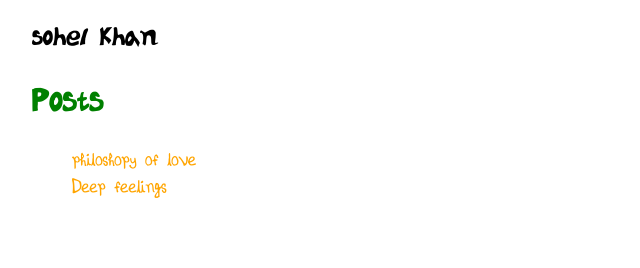
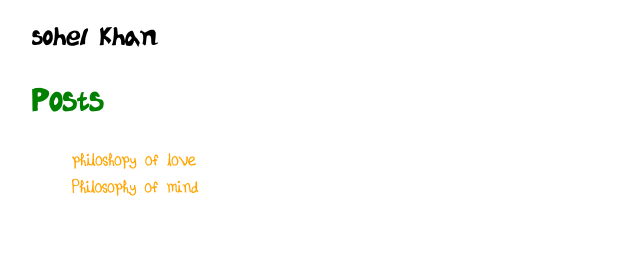
Before and after one commit to bengolinews/handfont.github.io, a plain HTML site: page menu/posts/index.html in a window 1280 px wide. Shown: the top 268 px of the page, 208-848 px from the left. Drawn offline with Linux system fonts and the light colour scheme.

Commit message:
Update index.html

```diff
--- a/menu/posts/index.html
+++ b/menu/posts/index.html
@@ -27,7 +27,7 @@
 
 <ul class="menu">
   <li class="nav"><a href="love">philoshopy of love</a></li>
-  <li class="nav"><a href="feelings">Deep feelings</a></li>
+  <li class="nav"><a href="feelings">Philosophy of mind</a></li>
 </ul>
 <!-- *** END LINKS *** -->
 
```
